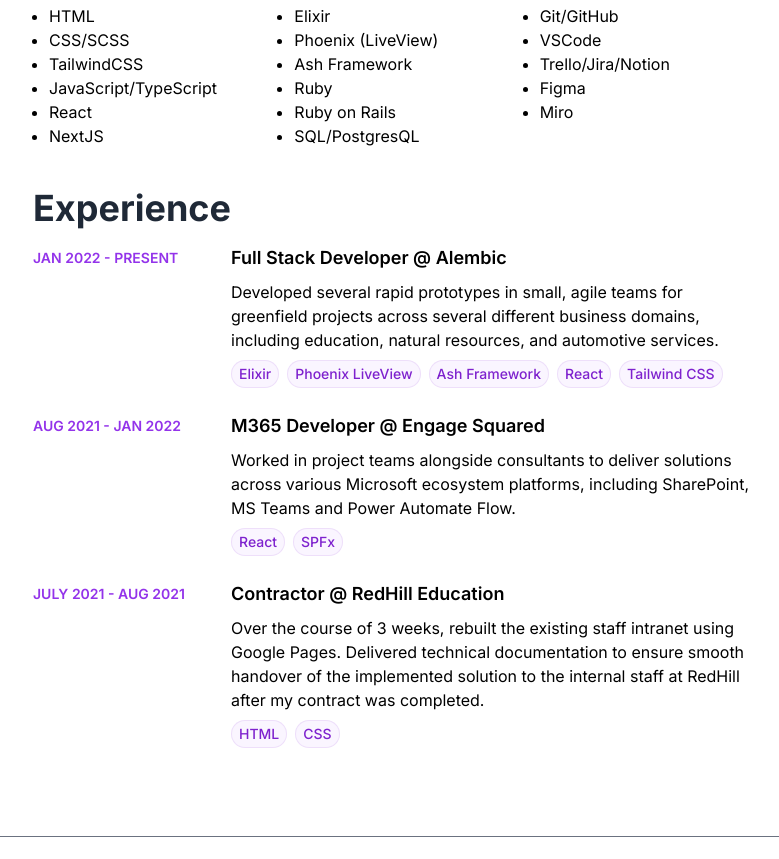
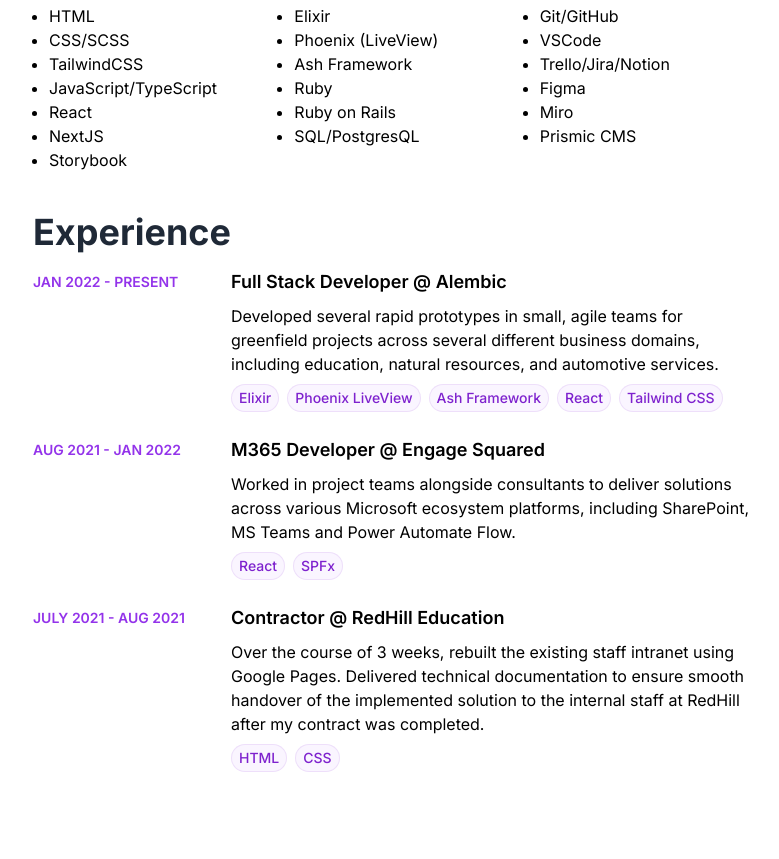
Before and after one commit to Theosaurus-Rex/dev-portfolio-2023, a Next.js app: page / in a window 1280 px wide. Shown: the part 880-1739 px from the top of the page, without its empty margins (247-1026 px from the left). Built offline with nearby package versions, Linux system fonts and the light colour scheme.

Commit message:
improve(homepage): Update known technologies list

```diff
--- a/src/app/page.tsx
+++ b/src/app/page.tsx
@@ -62,6 +62,7 @@
               <li>JavaScript/TypeScript</li>
               <li>React</li>
               <li>NextJS</li>
+              <li>Storybook</li>
             </ul>
           </div>
           <div className="flex flex-col md:col-start-2 col-span-1">
@@ -83,6 +84,7 @@
               <li>Trello/Jira/Notion</li>
               <li>Figma</li>
               <li>Miro</li>
+              <li>Prismic CMS</li>
             </ul>
           </div>
         </div>
```
